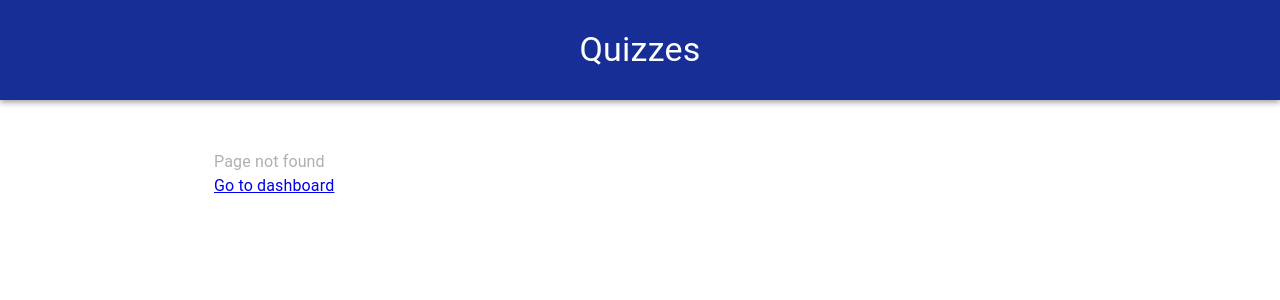
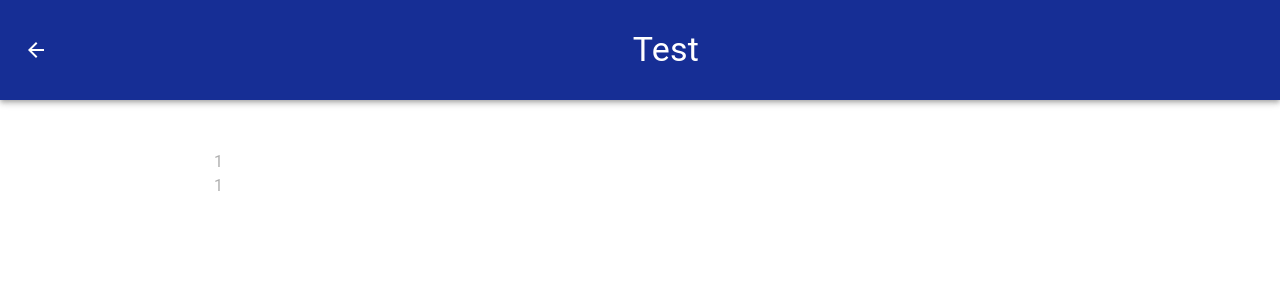
Before and after one commit to blackout1208/challenge, a React (Create React App) app: page /quiz/1/question/1 in a window 1280 px wide. Before the commit this address had no page. Shown: the top 300 px of the page. Built offline with nearby package versions, Linux system fonts and the light colour scheme.

Commit message:
added icon on the header and Questions component

```diff
--- a/src/components/Header/index.js
+++ b/src/components/Header/index.js
@@ -3,13 +3,23 @@ import AppBar from '@mui/material/AppBar';
 import Box from '@mui/material/Box';
 import Toolbar from '@mui/material/Toolbar';
 import Typography from '@mui/material/Typography';
+import IconButton from '@mui/material/IconButton';
+import ArrowBackOutlinedIcon from '@mui/icons-material/ArrowBackOutlined';
 import styles from './styles'
 
-export default function Header({children}) {
+export default function Header({backIcon, children}) {
   return (
     <Box sx={styles.Box}>
       <AppBar position="static">
         <Toolbar sx={styles.Header}>
+          {backIcon && <IconButton
+            size="large"
+            edge="start"
+            color="inherit"
+            aria-label="menu"
+            sx={{ mr: 2 }}>
+            <ArrowBackOutlinedIcon />
+          </IconButton>}
           <Typography variant="h4" component="div" color="white" sx={styles.Title}>
             {children}
           </Typography>
--- /dev/null
+++ b/src/layouts/Questions/index.js
@@ -0,0 +1,13 @@
+import * as React from 'react';
+import Box from '@mui/material/Box';
+import { useParams } from 'react-router-dom';
+
+export default function RowAndColumnSpacing() {
+    const {quizID: id1, questionID: id2} = useParams();
+    return (
+        <Box sx={{ width: '100%' }}>
+            {id1}<br />
+            {id2}
+        </Box>
+    );
+}
--- a/src/layouts/index.js
+++ b/src/layouts/index.js
@@ -2,8 +2,9 @@ import React from 'react';
 import Container from '@mui/material/Container';
 import Stack from '@mui/material/Stack';
 import Header from '../components/Header';
-import { Route, Routes } from 'react-router-dom';
+import { Route, Routes, useLocation } from 'react-router-dom';
 import Quizzes from './Quizzes'
+import Questions from './Questions'
 
 const styles = {
   Container: { marginTop: "50px"}
@@ -15,12 +16,15 @@ const PageNotFound = () => <div>
   </div>
 
 function AppLayout() {
+  const location = useLocation();
+  const isDashboard = location.pathname === "/dashboard"
   return (
     <Stack direction="column" justifyContent="space-between" alignItems="center">
-      <Header>Quizzes</Header>
+      <Header backIcon={!isDashboard}>{isDashboard ? "Quizzes" : "Test"}</Header>
       <Container maxWidth="md" sx={styles.Container}>
         <Routes>
           <Route path="/dashboard" element={<Quizzes />} />
+          <Route path="/quiz/:quizID/question/:questionID" element={<Questions />} />
           <Route path="*" element={<PageNotFound />} />
         </Routes>
       </Container>
```
